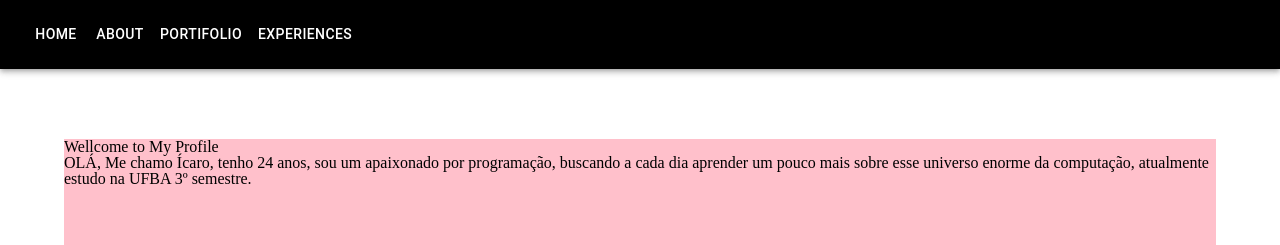
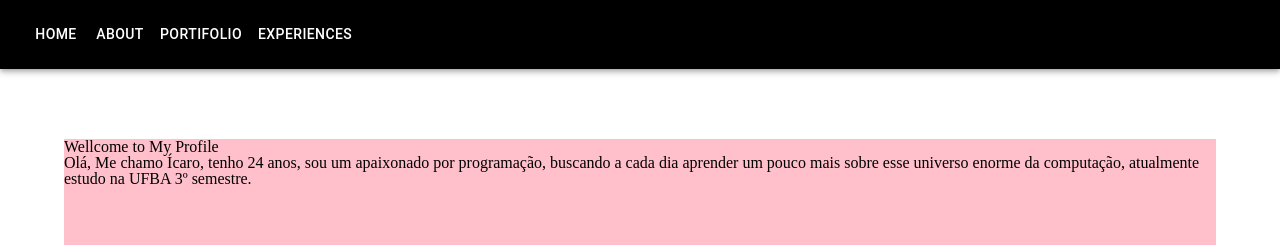
Before and after one commit to icaro-c-santos/my-profile, a React (Create React App) app in the folder my-app/: page /#/ in a window 1280 px wide. Shown: the top 245 px of the page. Built offline with nearby package versions, Linux system fonts and the light colour scheme.

Commit message:
create base struct of page home

```diff
--- a/my-app/src/Pages/Home/Home.tsx
+++ b/my-app/src/Pages/Home/Home.tsx
@@ -7,7 +7,7 @@ export const Home = () => {
         <Box sx={{ height: "400px", margin: "30px auto", bgcolor: "pink" }}>
           Wellcome to My Profile
           <h1>
-            OLÁ, Me chamo Ícaro, tenho 24 anos, sou um apaixonado por
+            Olá, Me chamo Ícaro, tenho 24 anos, sou um apaixonado por
             programação, buscando a cada dia aprender um pouco mais sobre esse
             universo enorme da computação, atualmente estudo na UFBA 3º
             semestre.
```
